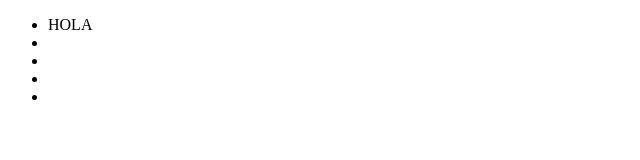
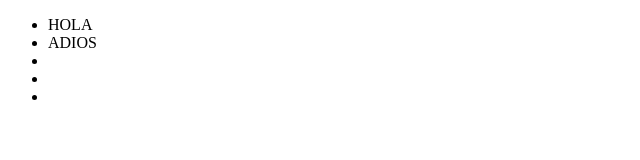
Before and after one commit to Tabu03/Ramas, a plain HTML site: page index.html in a window 1280 px wide. Shown: the full height of the page, 0-640 px from the left. Drawn offline with Linux system fonts and the light colour scheme.

Commit message:
Primera rama

```diff
--- a/index.html
+++ b/index.html
@@ -10,7 +10,7 @@
 <body>
     <ul>
         <li>HOLA</li>
-        <li></li>
+        <li>ADIOS</li>
         <li></li>
         <li></li>
         <li></li>
```
